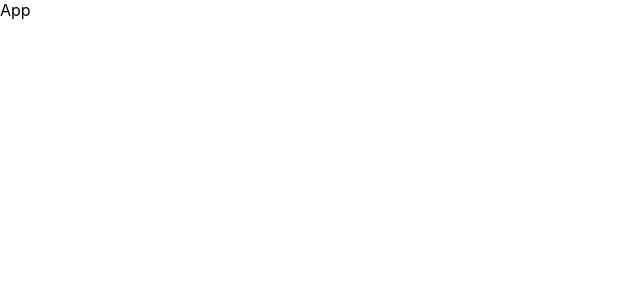
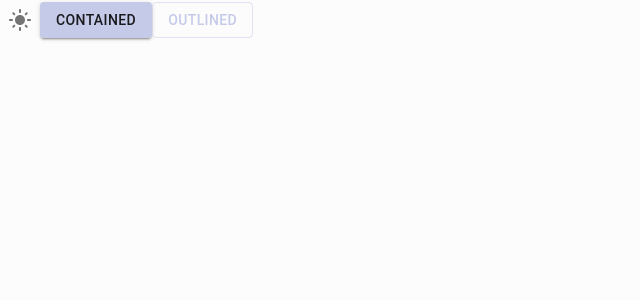
Before and after one commit to kelseythang/library-manager-frontend, a React (Create React App) app: page / in a window 1280 px wide. Shown: the top 300 px of the page, without its empty margins (0-640 px from the left). Built offline with nearby package versions, Linux system fonts and the light colour scheme.

Commit message:
Sets up initial theme settings

```diff
--- a/package.json
+++ b/package.json
@@ -3,6 +3,10 @@
   "version": "0.1.0",
   "private": true,
   "dependencies": {
+    "@emotion/react": "^11.10.5",
+    "@emotion/styled": "^11.10.5",
+    "@mui/icons-material": "^5.10.15",
+    "@mui/material": "^5.10.15",
     "@testing-library/jest-dom": "^5.16.5",
     "@testing-library/react": "^13.4.0",
     "@testing-library/user-event": "^13.5.0",
--- a/src/components/App.jsx
+++ b/src/components/App.jsx
@@ -1,8 +1,33 @@
-import React from 'react'
+import React, { useState } from 'react'
+import Button from '@mui/material/Button';
+import { ThemeProvider } from '@mui/material/styles';
+import CssBaseline from '@mui/material/CssBaseline';
+import { ColorModeContext, useMode } from '../theme';
+import { IconButton } from '@mui/material';
+import LightModeIcon from '@mui/icons-material/LightMode';
+import DarkModeIcon from '@mui/icons-material/DarkMode';
+import '../index.css';
 
 function App() {
+  const [theme, colorMode] = useMode();
+
+  const handleMode = () => {
+    console.log('working')
+  }
+
   return (
-    <div>App</div>
+    <ColorModeContext.Provider value={colorMode}>
+      <ThemeProvider theme={theme}>
+        <CssBaseline />
+        <div>
+          <IconButton onClick={colorMode.toggleColorMode}>
+            {theme.palette.mode === 'light' ? (<LightModeIcon />) : (<DarkModeIcon />) }
+          </IconButton>
+          <Button variant="contained">Contained</Button>
+          <Button variant="outlined">Outlined</Button>
+        </div>
+      </ThemeProvider>
+    </ColorModeContext.Provider>
   )
 }
 
--- a/src/index.js
+++ b/src/index.js
@@ -1,7 +1,6 @@
 import React, {StrictMode} from 'react';
 import { BrowserRouter as Router} from 'react-router-dom';
 import { createRoot } from 'react-dom/client';
-import './index.css';
 import App from './components/App';
 
 const root = createRoot(document.getElementById('root'));
--- /dev/null
+++ b/src/theme.js
@@ -0,0 +1,71 @@
+import { createContext, useState, useMemo } from 'react';
+import { createTheme } from '@mui/material/styles';
+import { indigo, green, grey } from '@mui/material/colors';
+
+// color tokens for app
+// export const colorTokens = (mode) => {{
+//   ...(mode === 'light')
+//   ?
+//   :
+// }}
+
+// creates mui theme settings
+export const themeSettings = (mode) => {
+  //const colors = colorTokens(mode);
+
+  return {
+    palette: {
+      mode: mode,
+      ...(mode === 'light'
+        ? {
+          primary: {
+            main: indigo[100],
+          },
+          secondary: {
+            main: green[500],
+          },
+          neutral: {
+            dark: grey[700],
+            main: grey[500],
+            light: grey[100]
+          },
+          background: {
+            default: '#fcfcfc'
+          }
+        } : {
+          primary: {
+            main: indigo[500],
+          },
+          secondary: {
+            main: green[500],
+          },
+          neutral: {
+            dark: grey[700],
+            main: grey[500],
+            light: grey[100]
+          },
+          background: {
+            default: indigo[500]
+          }
+        }
+      )
+    }
+  }
+}
+
+// color mode context
+export const ColorModeContext = createContext({
+  toggleColorMode: () => {}
+});
+
+export const useMode = () => {
+  const [mode, setMode] = useState('light');
+
+  const colorMode = useMemo(() => ({
+    toggleColorMode: () => setMode(prevMode => prevMode === 'dark' ? 'light' : 'dark'),
+  }), []);
+
+  const theme = useMemo(() => createTheme(themeSettings(mode)), [mode])
+
+  return [theme, colorMode];
+}
```
Also changed, not shown: 1 other file (tests, documents, lock files or other folders).
